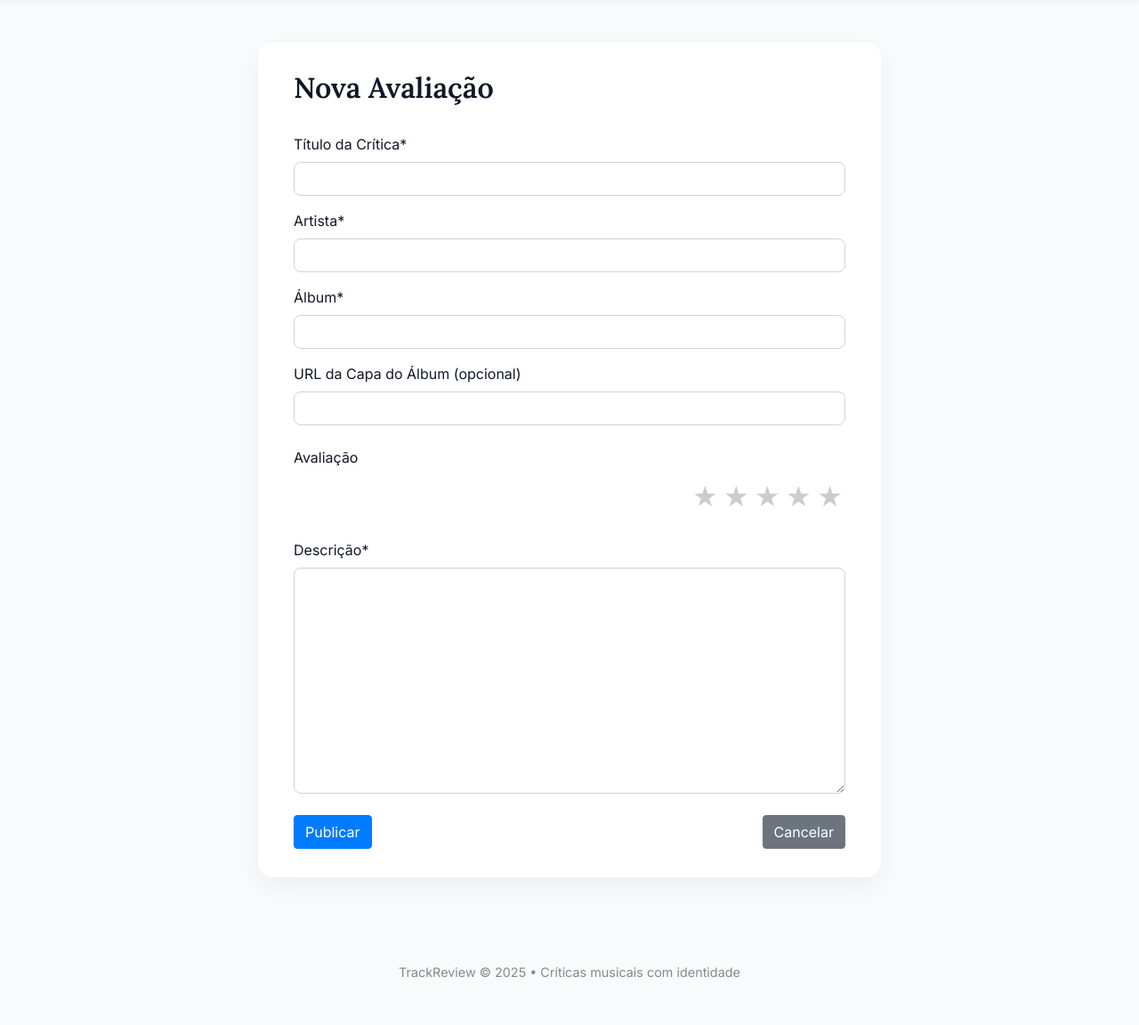
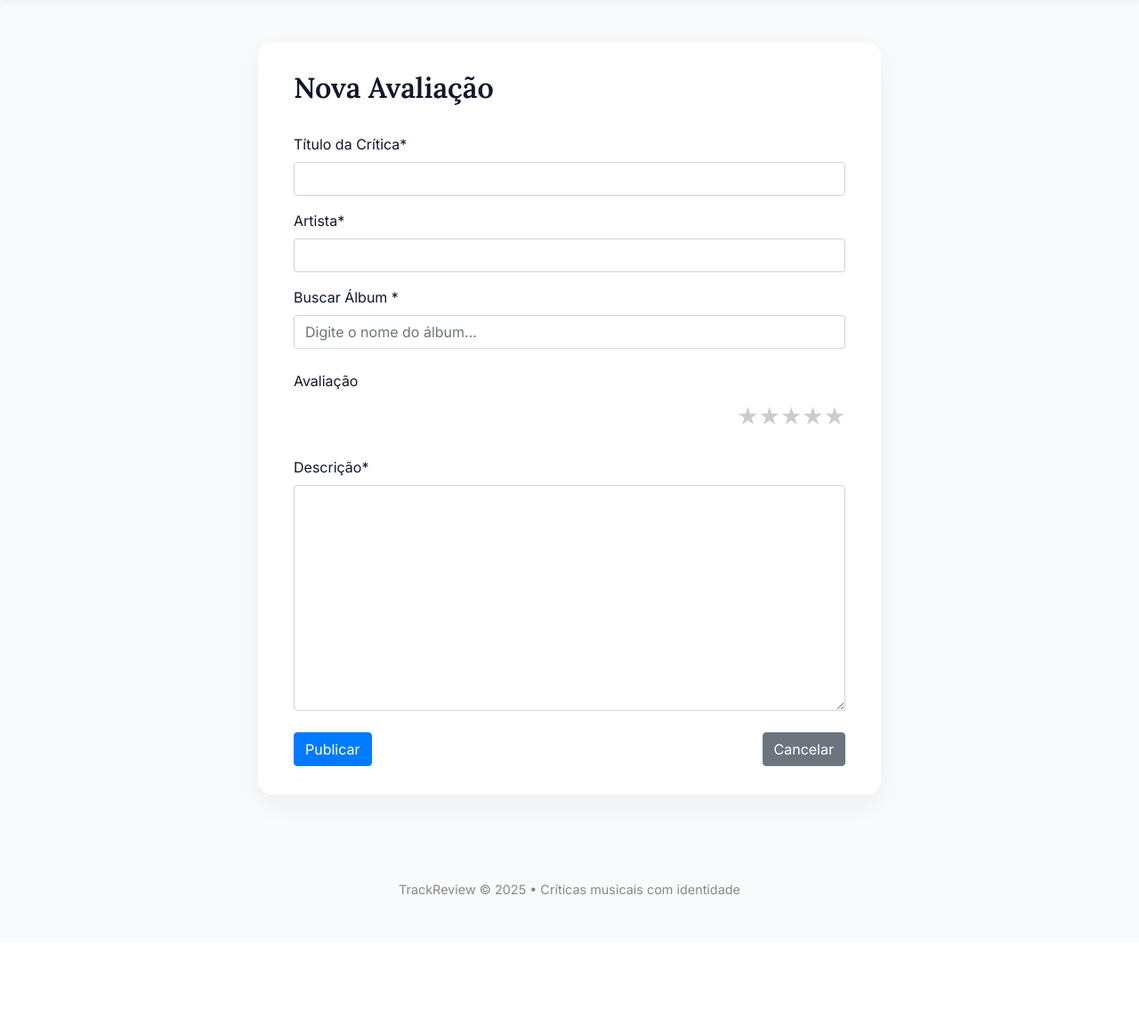
Before and after one commit to Bernardonasc/EngenhariaSoftwareII, a Django app: page /post/new/ in a window 1280 px wide. Shown: the part 62-1214 px from the top of the page at 89% size. After the commit the page ends 1068 px from the top, so only its background shows below. Run offline with Django 4.2, Linux system fonts and the light colour scheme; some libraries are stand-ins or nearby versions.

Commit message:
feat: starting Deezer API request

```diff
--- a/blog/templates/blog/post_form.html
+++ b/blog/templates/blog/post_form.html
@@ -16,23 +16,22 @@
     font-family: 'Lora', serif;
     margin-bottom: 2rem;
   }
-  .form-control {
+  .autocomplete-list {
+    position: absolute;
+    z-index: 10;
+    background: white;
+    border: 1px solid #ddd;
+    width: 100%;
+    max-height: 200px;
+    overflow-y: auto;
     border-radius: 0.5rem;
-    box-shadow: none;
-    border: 1px solid #ced4da;
   }
-  .rating label {
-    font-size: 2rem;
-    color: #ccc;
+  .autocomplete-item {
+    padding: 10px;
     cursor: pointer;
-    transition: color 0.2s ease;
-    margin-left: 0.2rem;
-    margin-right: 0.2rem;
   }
-  .rating input[type="radio"]:checked ~ label,
-  .rating label:hover,
-  .rating label:hover ~ label {
-    color: #d4af37;
+  .autocomplete-item:hover {
+    background: #f1f1f1;
   }
   .cover-preview {
     max-height: 250px;
@@ -40,28 +39,50 @@
     box-shadow: 0 4px 12px rgba(0,0,0,0.1);
     margin-top: 1rem;
   }
+  .rating label {
+    font-size: 1.7rem;
+    color: #ccc;
+    cursor: pointer;
+    transition: color 0.2s ease;
+  }
+  .rating input[type="radio"] {
+    display: none;
+  }
+  .rating input[type="radio"]:checked ~ label,
+  .rating label:hover,
+  .rating label:hover ~ label {
+    color: #d4af37;
+  }
 </style>
 
 <div class="container my-5">
-  <div class="form-wrapper">
+  <div class="form-wrapper position-relative">
     <h2>Nova Avaliação</h2>
     <form method="post">
       {% csrf_token %}
 
       {{ form.title|as_crispy_field }}
       {{ form.artist|as_crispy_field }}
-      {{ form.album|as_crispy_field }}
-      {{ form.album_cover_url|as_crispy_field }}
+
+      <div class="form-group position-relative">
+        <label for="album_search">Buscar Álbum *</label>
+        <input type="text" id="album_search" class="form-control" placeholder="Digite o nome do álbum..." autocomplete="off">
+        <div id="album_list" class="autocomplete-list" style="display: none;"></div>
+      </div>
 
       <div id="cover-preview" style="display: none;">
         <img id="preview-image" src="" alt="Preview da capa" class="img-fluid cover-preview">
       </div>
 
+      <!-- Campos ocultos preenchidos via JS -->
+      <input type="hidden" name="album" id="id_album">
+      <input type="hidden" name="album_cover_url" id="id_album_cover_url">
+
       <div class="form-group mt-4">
         <label>{{ form.rating.label }}</label>
         <div class="rating d-flex flex-row-reverse justify-content-start">
           {% for value, label in form.rating.field.choices %}
-            <input type="radio" id="star{{ value }}" name="rating" value="{{ value }}" {% if form.rating.value == value|stringformat:"s" %}checked{% endif %} style="display: none;">
+            <input type="radio" id="star{{ value }}" name="rating" value="{{ value }}" {% if form.rating.value == value|stringformat:"s" %}checked{% endif %}>
             <label for="star{{ value }}">&#9733;</label>
           {% endfor %}
         </div>
@@ -78,22 +99,65 @@
 </div>
 
 <script>
-  const urlField = document.getElementById("id_album_cover_url");
+  const albumInput = document.getElementById("album_search");
+  const albumList = document.getElementById("album_list");
   const preview = document.getElementById("cover-preview");
   const img = document.getElementById("preview-image");
 
-  function updatePreview() {
-    const url = urlField.value;
-    if (url && (url.startsWith("http://") || url.startsWith("https://"))) {
-      img.src = url;
-      preview.style.display = "block";
-    } else {
-      preview.style.display = "none";
-      img.src = "";
-    }
+  const albumField = document.getElementById("id_album");
+  const coverField = document.getElementById("id_album_cover_url");
+
+  let timeout = null;
+
+  function handleAlbums(json) {
+    console.log("Recebido da Deezer:", json);
+    albumList.innerHTML = "";
+    if (!json.data) return;
+
+    json.data.slice(0, 6).forEach(album => {
+      const item = document.createElement("div");
+      item.className = "autocomplete-item";
+      item.textContent = `${album.title} – ${album.artist.name}`;
+      item.onclick = () => {
+        albumInput.value = album.title;
+        albumField.value = album.title;
+        coverField.value = album.cover_medium;
+        img.src = album.cover_medium;
+        preview.style.display = "block";
+        albumList.style.display = "none";
+      };
+      albumList.appendChild(item);
+    });
+
+    albumList.style.display = json.data.length ? "block" : "none";
   }
 
-  urlField.addEventListener("input", updatePreview);
-  window.addEventListener("load", updatePreview);
+  albumInput.addEventListener("input", () => {
+    const query = albumInput.value.trim();
+    clearTimeout(timeout);
+
+    if (query.length < 3) {
+      albumList.style.display = "none";
+      return;
+    }
+
+    timeout = setTimeout(() => {
+      const callbackName = "deezer_callback_" + Math.floor(Math.random() * 1000000);
+      const script = document.createElement("script");
+      script.src = `https://api.deezer.com/search/album?q=${encodeURIComponent(query)}&output=jsonp&callback=${callbackName}`;
+      window[callbackName] = function(data) {
+        handleAlbums(data);
+        delete window[callbackName];
+        document.body.removeChild(script);
+      };
+      document.body.appendChild(script);
+    }, 400);
+  });
+
+  document.addEventListener("click", (e) => {
+    if (!albumList.contains(e.target) && e.target !== albumInput) {
+      albumList.style.display = "none";
+    }
+  });
 </script>
 {% endblock %}
```
